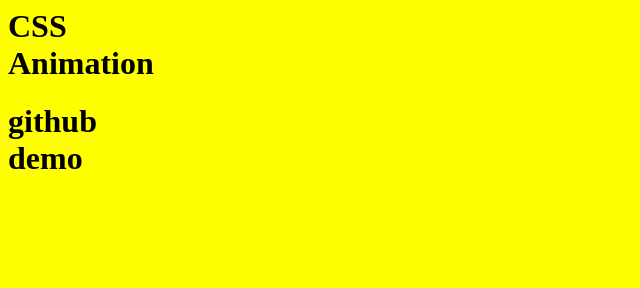
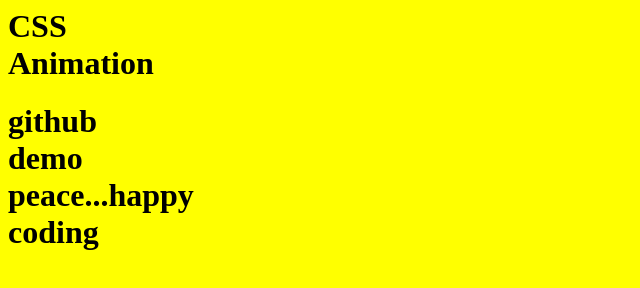
Before and after one commit to 1996user/git-tutorial, a plain HTML site: page index.html in a window 1280 px wide. Shown: the whole page, without its empty margins (0-640 px from the left). Drawn offline with Linux system fonts and the light colour scheme.

Commit message:
signature message added

```diff
--- a/index.html
+++ b/index.html
@@ -22,6 +22,7 @@ body {
 
 <h1>CSS Animation</h1>
     <h1>
-        github demo
+        github demo peace...happy coding
+
     </h1>
     <html>
```
